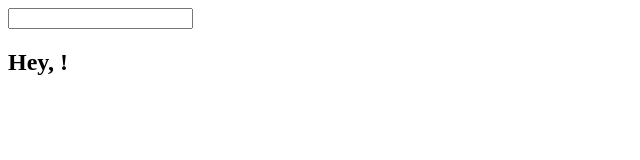
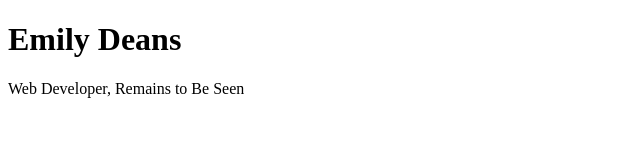
Before and after one commit to deansy11/angular_directory_demo, a plain HTML site: page index.html in a window 1280 px wide. Shown: the whole page, without its empty margins (0-640 px from the left). Drawn offline with nearby package versions, Linux system fonts and the light colour scheme.

Commit message:
Created  variable and required controller data within view template.

```diff
--- a/index.html
+++ b/index.html
@@ -1,12 +1,20 @@
 <!DOCTYPE html>
-<html ng-app>
+<!-- targets the specific module/controller 'myApp' -->
+<html ng-app="myApp">
   <head>
     <meta charset="utf-8">
     <title>Angular Demo App</title>
     <script src="https://ajax.googleapis.com/ajax/libs/angularjs/1.6.6/angular.min.js" charset="utf-8"></script>
+    <script src="js/controllers.js" charset="utf-8"></script>
   </head>
   <body>
-    <input type="text" ng-model="name">
-      <h2>Hey, {{name}}!</h2>
+    <!-- connecting this div with the 'MyController' controller -->
+    <!-- don't have to use the $scope variable, because anything placed inside the $scope variable will be available inside this controller -->
+    <div ng-controller="MyController">
+      <!-- looks like regular JS and template literal incorporation -->
+      <h1>{{ author.name }}</h1>
+      <p>{{ author.title + ', ' + author.company  }}</p>
+
+    </div>
   </body>
 </html>
--- /dev/null
+++ b/js/controllers.js
@@ -0,0 +1,12 @@
+//app dependencies usually go in the brackets//
+var myApp = angular.module('myApp', []);
+
+myApp.controller('MyController', function MyController($scope) {
+
+  $scope.author = {
+    'name' : 'Emily Deans',
+    'title' : 'Web Developer',
+    'company' : 'Remains to Be Seen'
+  }
+
+});
```
